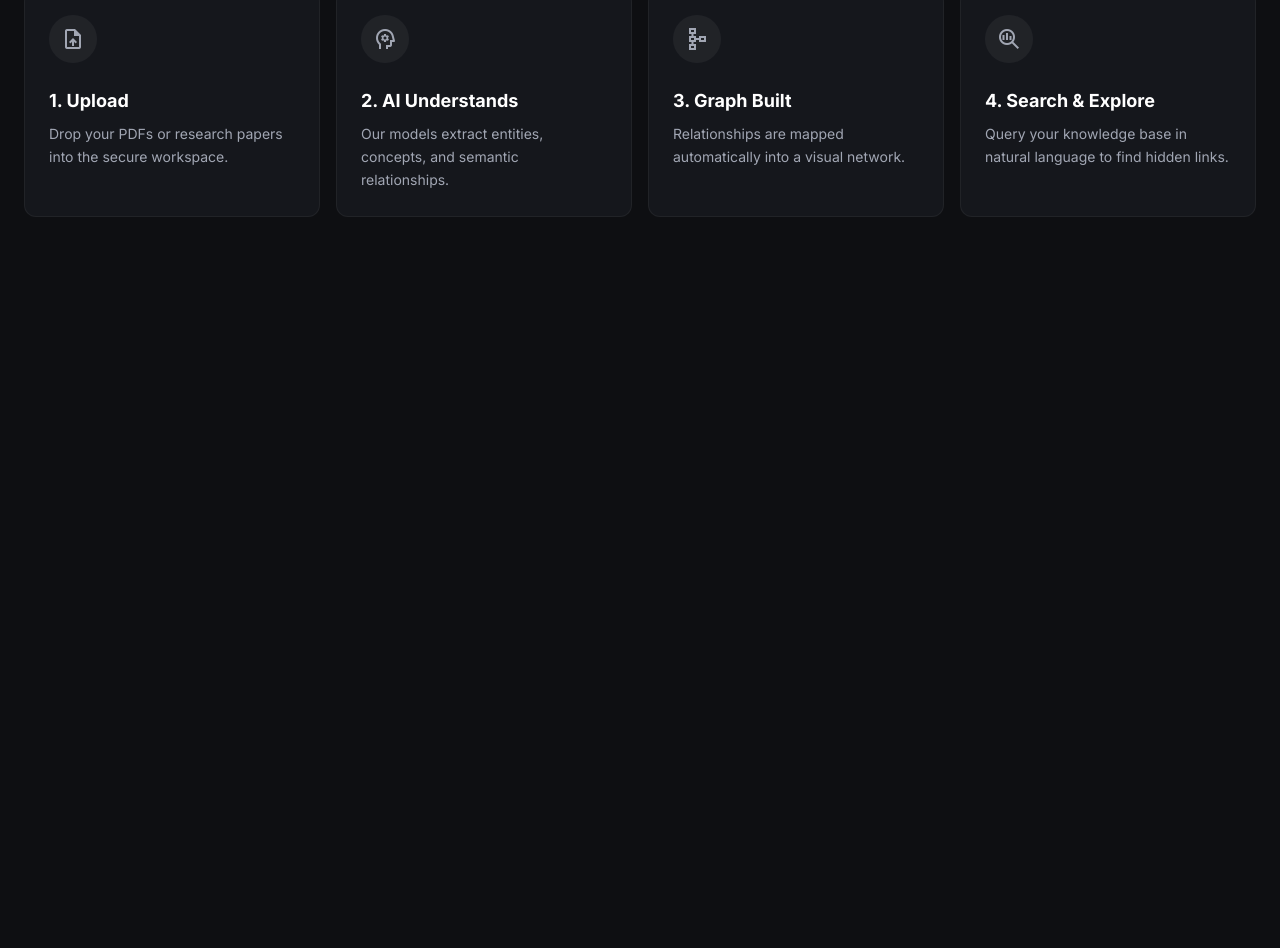
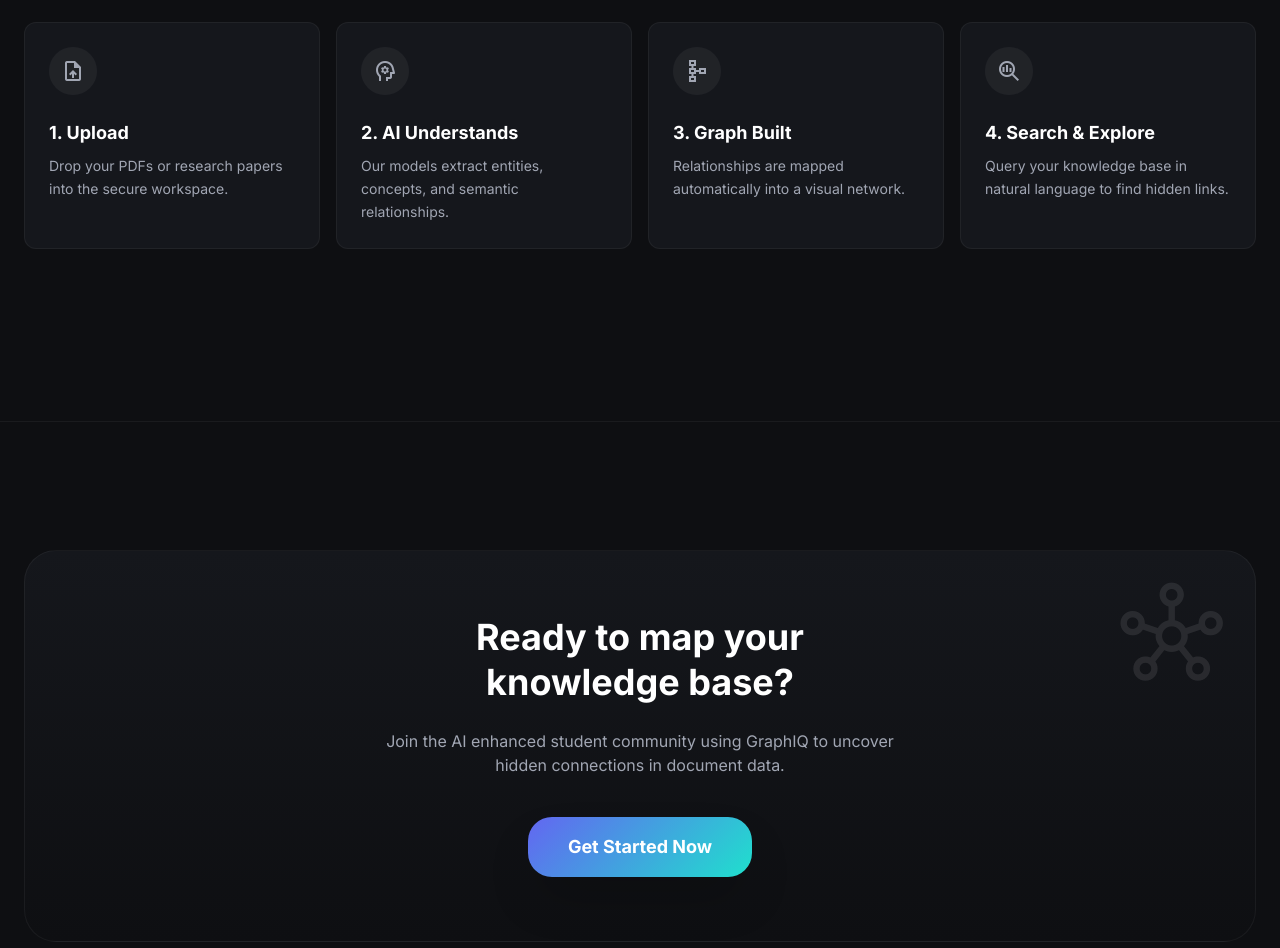
Before and after one commit to aryandas2911/GraphIQ, a React (Vite) app in the folder frontend/: page / in a window 1280 px wide. Shown: the part 940-1888 px from the top of the page. Before the commit the page ends 1333 px from the top, so only its background shows below. Built offline with nearby package versions, Linux system fonts and the light colour scheme.

Commit message:
Final CTA Section completed

```diff
--- a/frontend/src/pages/LandingPage.jsx
+++ b/frontend/src/pages/LandingPage.jsx
@@ -39,14 +39,14 @@
         </section>
 
         {/* Methodology Section */}
-        <section className="mx-auto px-6 py-24 border-t border-white/5">
-          <div className="text-center mb-16">
+        <section className="mx-auto px-6 py-24 border-t border-white/5 border-b">
+          <div className="text-center mb-24">
             <h2 class="text-[10px] font-bold tracking-[0.2em] text-(--color-primary) uppercase mb-4">
               Methodology
             </h2>
             <h3 class="text-3xl font-semibold text-white">How it Works</h3>
           </div>
-          <div className="grid grid-cols-1 md:grid-cols-2 lg:grid-cols-4 gap-4">
+          <div className="grid grid-cols-1 md:grid-cols-2 lg:grid-cols-4 gap-4 mb-19">
             {/* Card 1 */}
             <div className="group p-6 card-surface border border-white/5 hover:border-(--color-primary)/30 transition-all">
               <div className="size-12 rounded-lg bg-white/5 flex items-center justify-center mb-6 group-hover:bg-(--color-primary)/10 transition-colors">
@@ -106,6 +106,35 @@
             </div>
           </div>
         </section>
+
+        {/* Final CTA Section */}
+        <section className="mx-auto px-6 py-32 text-center">
+          <div className="p-10 md:p-16 rounded-4xl bg-linear-to-b from-(--bg-card) to-(--bg-dark) border border-white/5 relative overflow-hidden">
+            <div className="absolute top-0 right-0 p-4 md:p-8 opacity-10">
+              <span
+                className="material-symbols-outlined"
+                style={{ fontSize: "clamp(40px, 8vw, 120px)" }}
+              >
+                hub
+              </span>
+            </div>
+            <h2 className="text-3xl md:text-4xl font-bold text-white mb-6 leading-tight">
+              Ready to map your <br />
+              knowledge base?
+            </h2>
+            <p class="text-(--text-muted) mb-10 max-w-lg mx-auto">
+              Join the AI enhanced student community using GraphIQ to uncover
+              hidden connections in document data.
+            </p>
+            <div class="flex items-center justify-center">
+              <button class="cta-gradient px-10 py-4 rounded-3xl text-white font-bold text-lg shadow-2xl shadow-(--color-primary)/20 cursor-pointer hover:scale-[1.02] transition-transform">
+                Get Started Now
+              </button>
+            </div>
+          </div>
+        </section>
+
+
       </main>
     </>
   );
```
